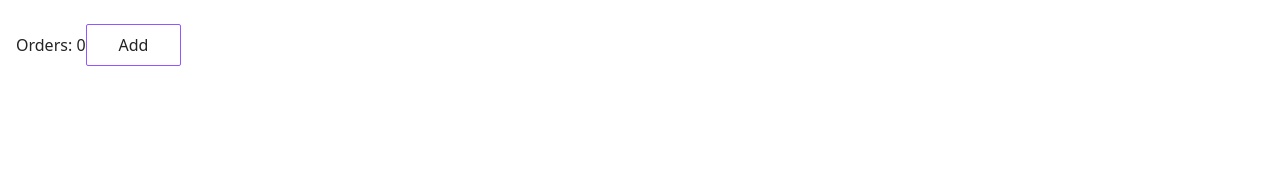
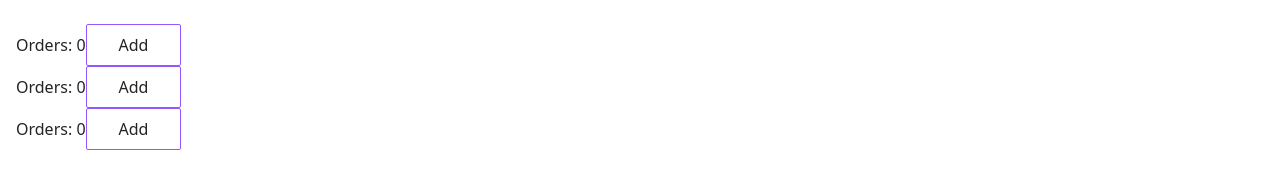
Before and after one commit to CodeYourFuture/React-Module-Project, a React (Vite) app: page / in a window 1280 px wide. Shown: the part 824-1012 px from the top of the page. Built offline with nearby package versions, Linux system fonts and the light colour scheme.

Commit message:
New order components added, ordertype props passed to each order components

```diff
--- a/src/components/Restaurant/Restaurant.jsx
+++ b/src/components/Restaurant/Restaurant.jsx
@@ -5,7 +5,9 @@ const Restaurant = () => {
     <section className="restaurant">
       <h3 className="restaurant__heading">Restaurant Orders</h3>
       <ul className="restaurant__list">
-        <Order />
+        <Order orderType="Pizzas" />
+        <Order orderType="Salads" />
+        <Order orderType="Chocolate cake" />
       </ul>
     </section>
   );
```
